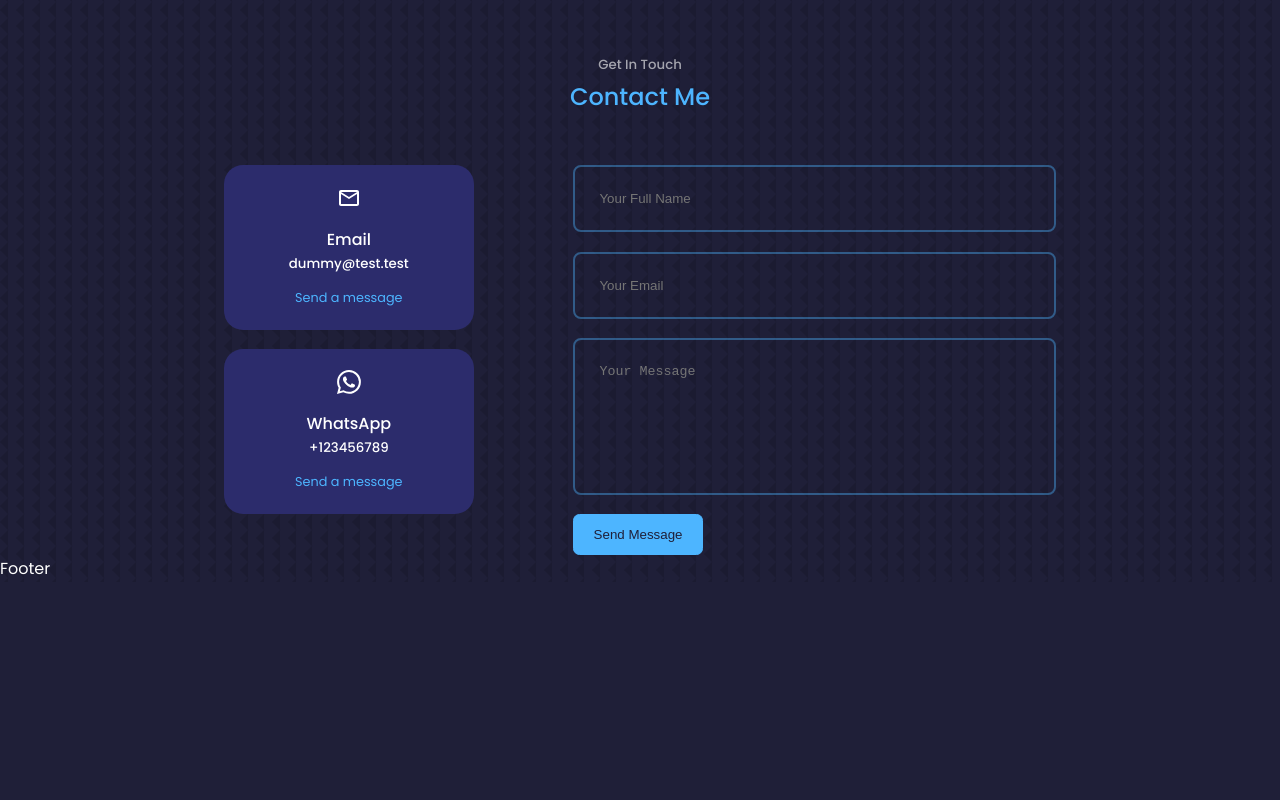
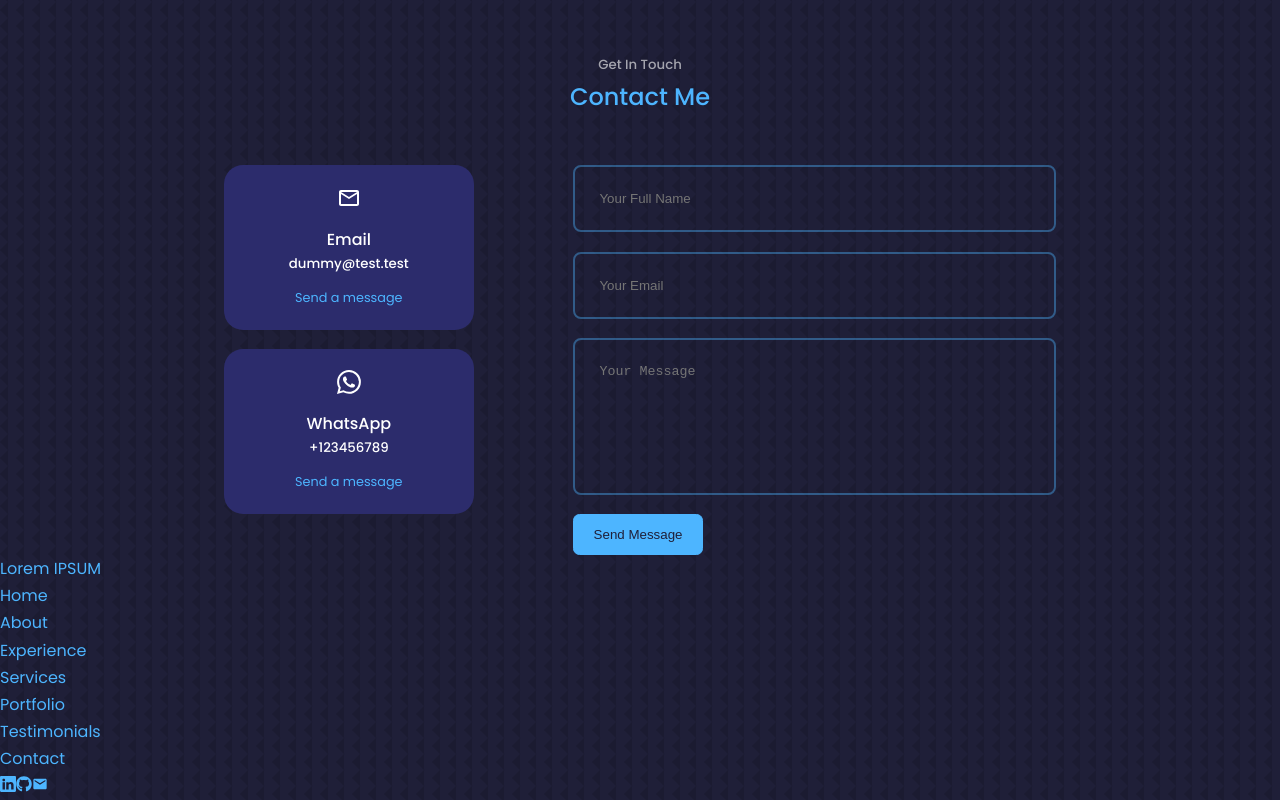
Before and after one commit to ysYassine/portfolio, a React (Create React App) app: page / in a window 1280 px wide. Shown: the part 4446-5246 px from the top of the page. Before the commit the page ends 5028 px from the top, so only its background shows below. Built offline with nearby package versions, Linux system fonts and the light colour scheme.

Commit message:
Footer content

```diff
--- a/src/components/cv/Cv.jsx
+++ b/src/components/cv/Cv.jsx
@@ -6,6 +6,7 @@ import IMG3 from "../../assets/portfolio3.jpg";
 import IMG4 from "../../assets/portfolio4.jpg";
 import IMG5 from "../../assets/portfolio5.png";
 import IMG6 from "../../assets/portfolio6.jpg";
+import { PORTFOLIO_REF } from "../../utils/sharedVariables";
 
 const data = [
   {
@@ -54,7 +55,7 @@ const data = [
 
 const Cv = () => {
   return (
-    <section id="portfolio">
+    <section id={PORTFOLIO_REF}>
       <h5>My Work</h5>
       <h2>Portfolio</h2>
 
--- a/src/components/footer/Footer.jsx
+++ b/src/components/footer/Footer.jsx
@@ -1,8 +1,61 @@
 import React from "react";
 import "./footer.css";
+import {
+  HEADER_REF,
+  ABOUT_REF,
+  EXPERIENCE_REF,
+  SERVICES_REF,
+  PORTFOLIO_REF,
+  TESTIMONALS_REF,
+  CONTACT_REF,
+} from "./../../utils/sharedVariables";
+import { BsLinkedin } from "react-icons/bs";
+import { FaGithub } from "react-icons/fa";
+import { MdEmail } from "react-icons/md";
 
 const Footer = () => {
-  return <div>Footer</div>;
+  return (
+    <footer>
+      <a href={"#" + HEADER_REF} className="footer__logo">
+        Lorem IPSUM
+      </a>
+      <ul className="permalinks">
+        <li>
+          <a href={"#" + HEADER_REF}>Home</a>
+        </li>
+        <li>
+          <a href={"#" + ABOUT_REF}>About</a>
+        </li>
+        <li>
+          <a href={"#" + EXPERIENCE_REF}>Experience</a>
+        </li>
+        <li>
+          <a href={"#" + SERVICES_REF}>Services</a>
+        </li>
+        <li>
+          <a href={"#" + PORTFOLIO_REF}>Portfolio</a>
+        </li>
+        <li>
+          <a href={"#" + TESTIMONALS_REF}>Testimonials</a>
+        </li>
+        <li>
+          <a href={"#" + CONTACT_REF}>Contact</a>
+        </li>
+      </ul>
+
+      <div className="footer__socials">
+        <a href="http://linkedIn.com" target="_blank" rel="noreferrer">
+          <BsLinkedin />
+        </a>
+        <a href="https://github.com/ysYassine" target="_blank" rel="noreferrer">
+          <FaGithub />
+        </a>
+        <a href="mailto: test@test.test" target="_blank" rel="noreferrer">
+          <MdEmail />
+        </a>
+      </div>
+    </footer>
+  );
 };
 
 export default Footer;
--- a/src/components/header/HeaderSocial.jsx
+++ b/src/components/header/HeaderSocial.jsx
@@ -12,7 +12,7 @@ const HeaderSocial = () => {
       <a href="https://github.com/ysYassine" target="_blank" rel="noreferrer">
         <FaGithub></FaGithub>
       </a>
-      <a href="#contact" target="_blank" rel="noreferrer">
+      <a href="mailto: test@test.test" target="_blank" rel="noreferrer">
         <MdEmail></MdEmail>
       </a>
     </div>
--- a/src/components/testimonials/Testimonial.jsx
+++ b/src/components/testimonials/Testimonial.jsx
@@ -5,13 +5,14 @@ import AVATAR2 from "../../assets/avatar2.jpg";
 import AVATAR3 from "../../assets/avatar3.jpg";
 import AVATAR4 from "../../assets/avatar4.jpg";
 // import Swiper core and required modules
-import { Navigation, Pagination } from "swiper";
+import { Navigation, Pagination, Scrollbar } from "swiper";
 
 import { Swiper, SwiperSlide } from "swiper/react";
 
 // Import Swiper styles
 import "swiper/css";
 import "swiper/css/pagination";
+import { TESTIMONALS_REF } from "../../utils/sharedVariables";
 
 const data = [
   {
@@ -42,16 +43,17 @@ const data = [
 
 const Testimonial = () => {
   return (
-    <section id="testimonials">
+    <section id={TESTIMONALS_REF}>
       <h5>Review from clients</h5>
       <h2>Testimonials</h2>
       <Swiper
         className="container testimonials__container" // install Swiper modules
-        modules={[Navigation, Pagination]}
+        modules={[Navigation, Pagination, Scrollbar]}
         spaceBetween={40}
         slidesPerView={1}
         navigation
         pagination={{ clickable: true }}
+        scrollbar={{ draggable: true }}
       >
         {data.map(({ avatar, name, review }) => (
           <SwiperSlide className="testimonial" key={name}>
--- a/src/utils/sharedVariables.js
+++ b/src/utils/sharedVariables.js
@@ -2,4 +2,6 @@ export const HEADER_REF = "";
 export const ABOUT_REF = "about";
 export const EXPERIENCE_REF = "experience";
 export const SERVICES_REF = "services";
+export const PORTFOLIO_REF = "portfolio";
+export const TESTIMONALS_REF = "testimonials";
 export const CONTACT_REF = "contact";
```
